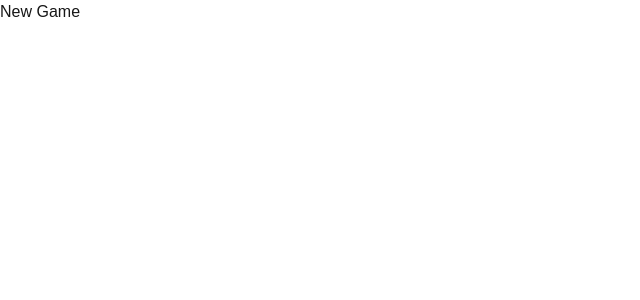
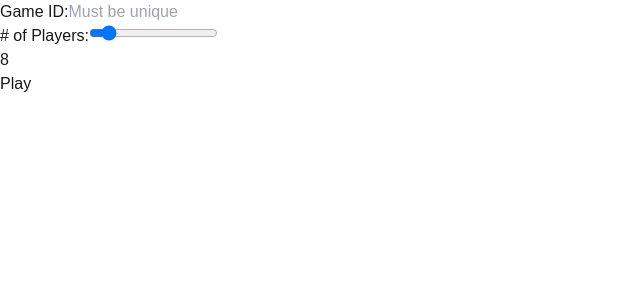
Before and after one commit to LlanAiu/HD2025, a Next.js app in the folder frontend/: page /new in a window 1280 px wide. Shown: the top 300 px of the page, without its empty margins (0-640 px from the left). Built offline with nearby package versions, Linux system fonts and the light colour scheme.

Commit message:
New game form

```diff
--- a/frontend/src/app/game_states/ready.tsx
+++ b/frontend/src/app/game_states/ready.tsx
@@ -2,6 +2,9 @@
 
 export default function Ready() {
     return (
-        <div>Ready?</div>
+        <div>
+            <p>Role information</p>
+            <p>Ready?</p>
+        </div>
     );
 }
--- a/frontend/src/app/new/page.tsx
+++ b/frontend/src/app/new/page.tsx
@@ -1,5 +1,54 @@
+'use client'
+
+import { redirect } from "next/navigation";
+import { useState } from "react";
+import { FormEvent } from "react";
+
+export default function Page() {
+    const [id, setId] = useState("");
+    const [players, setPlayers] = useState(8);
+
+    function handleSubmit(e: FormEvent<HTMLFormElement>) {
+        e.preventDefault();
+        // fetch request
 
 
-export default function Page() {
-    return (<div>New Game</div>);
+        redirect(`/play/${id}`)
+    }
+
+    return (
+        <div>
+            <form onSubmit={e => handleSubmit(e)}>
+                <div>
+                    <label htmlFor="game_id">Game ID:</label>
+                    <input
+                        type="text"
+                        name="game_id"
+                        id="game_id"
+                        placeholder="Must be unique"
+                        value={id}
+                        onChange={(e) => setId(e.target.value)}
+                        required
+                    />
+                </div>
+
+                <div>
+                    <label htmlFor="players"># of Players:</label>
+                    <input
+                        type="range"
+                        name="players"
+                        id="players"
+                        min={7}
+                        max={16}
+                        value={players}
+                        onChange={(e) => setPlayers(Number(e.target.value))}
+                        required
+                    />
+                    <p>{players}</p>
+                </div>
+
+                <button type="submit">Play</button>
+            </form>
+        </div>
+    );
 }
--- a/frontend/src/app/page.tsx
+++ b/frontend/src/app/page.tsx
@@ -1,4 +1,3 @@
-import Image from "next/image";
 
 export default function Home() {
   return (
--- a/frontend/src/app/play/game.tsx
+++ b/frontend/src/app/play/game.tsx
@@ -6,8 +6,8 @@ import Night from "../game_states/night";
 import Discussion from "../game_states/discussion";
 import Accusation from "../game_states/accusation";
 
-export default function Game({ game_id }: { game_id: String }) {
-
+export default function Game({ game_id }: { game_id: string }) {
+    const id = game_id;
     const [state, setState] = useState<String>("ready");
     const [round, setRound] = useState<number>(1);
 
@@ -21,7 +21,7 @@ export default function Game({ game_id }: { game_id: String }) {
             {state == "accusation" && <Accusation />}
 
             <div>
-                Game with ID: {game_id}
+                <p>Game with ID: {id}</p>
             </div>
 
             <button onClick={() => setState(test_state[Math.floor(Math.random() * test_state.length)])}>
```
Also changed, not shown: frontend/src/app/play/[id]/page.tsx (+5 -4 lines), frontend/src/app/data/data_client.ts (added).
